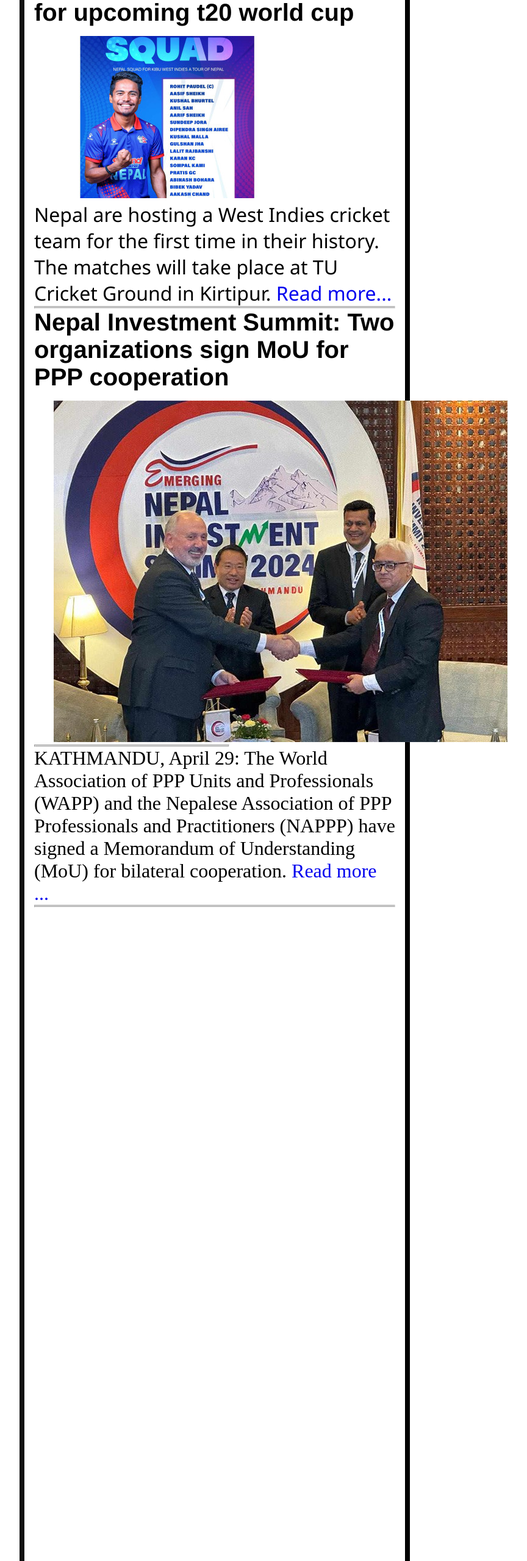
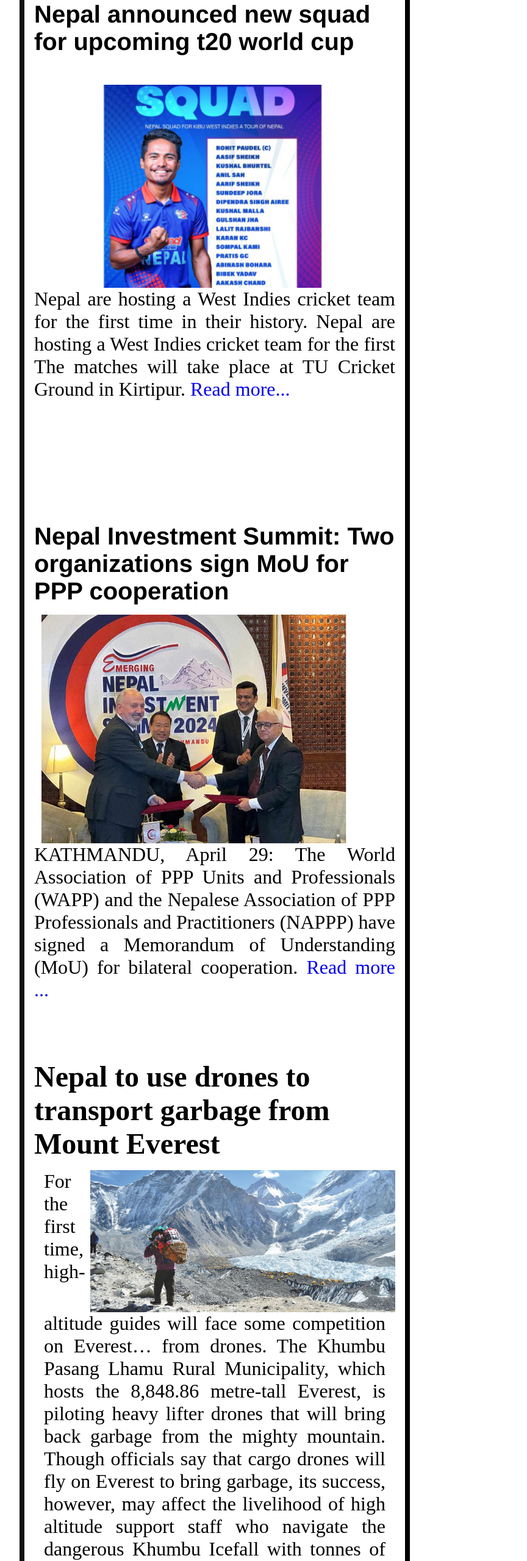
Before and after one commit to poudelpradeep72/Clone-newspaper, a plain HTML site: page index.html in a window 1280 px wide. Shown: the part 211-2771 px from the top of the page at 61% size, without its empty margins (288-1152 px from the left). Drawn offline with Linux system fonts and the light colour scheme.

Commit message:
Change in photo aligment and change color

```diff
--- a/assets/css/finance.css
+++ b/assets/css/finance.css
@@ -23,12 +23,19 @@ h1{
     font-family: 'Gill Sans', 'Gill Sans MT', Calibri, 'Trebuchet MS', sans-serif;
 }
 
+img{
+    width: 1000px;
+    border-radius: 1rem;
+}
+
 .second_part{
     font-size: 2em;
 }
 
 .article_news{
     font-size: 2em;
+    text-align: justify;
+    margin:1em 1em 1.50em 1em ;
 }
 
 .linked{
--- a/assets/css/sports.css
+++ b/assets/css/sports.css
@@ -10,8 +10,6 @@ body{
     margin: 0rem 20rem;
     border-left: 0.50em solid rgba(0, 0, 0, 0.932);
     border-right: 0.50em solid black;
-    /* padding: 1rem; */
-
 }
 
 .header_first{
@@ -22,42 +20,39 @@ a{
     text-decoration: none;
 }
 
-.home_bottom{
-    border-right: 1em;
-    /* border: 0.50em solid black; */
-    font-size: xx-large;
-
-}
-
 .heading_second{
     margin: 2rem;
     font-size: 3em;
 }
-.image_first{
-    /* outline: 0.10em solid black; */
-    /* width: 25px;
-    margin: 25px; */
-}
-
-.main_section{
-    /* border: 0.50rem solid red; */
-}
 
 .first_p{
     font-size: 1.90em;
-    text-align: left;
-}
+    text-align: justify;
+    margin: 0em 1em;
 
-.second_p{
-    font-size: 1.90em;
-    text-align: left;
-}
-
-.third_p{
-    font-size: 1.90em;
-    text-align: left;
 }
 
 .second_photo{
     align-items: center;
 }
+
+img{
+    float: left;
+    border-radius: 2em;
+    margin: 1em;
+}
+
+.section_article{
+    font-size: 2em;
+    font-family: 'Gill Sans', 'Gill Sans MT', Calibri, 'Trebuchet MS', sans-serif;
+    text-align: justify;
+    margin: 1em;
+}
+
+.home_bottom{
+    /* border-right: 1em;
+    border: 0.50rem solid black;
+    border-left: 2rem; */
+    font-size: xx-large;
+
+}
--- a/assets/css/style.css
+++ b/assets/css/style.css
@@ -11,6 +11,7 @@ body{
     border-left: 0.50em solid rgba(0, 0, 0, 0.932);
     border-right: 0.50em solid black;
     padding: 1rem;
+    /* font-family: 'Times New Roman', Times, serif; */
 
 }
 
@@ -50,6 +51,10 @@ h1{
     margin: 2rem;
 }
 
+h2{
+    margin: 2em 0em 0em 0em;
+    font-size: 3em;
+}
 .main_part{
     font-family: 'Segoe UI', Tahoma, Geneva, Verdana, sans-serif;
 }
@@ -61,7 +66,12 @@ h1{
 
 .second_p{
     font-size: 2em;
-    float: right;
+    text-align: justify;
+    margin: 1em;
+}
+
+img{
+    float: left;
 }
 
 .investment_photo{
@@ -69,14 +79,42 @@ h1{
 }
 
 img{
-    margin: 1rem 0 0 2rem;
+    margin: 1rem 0 0 0;
+    width: 500px;
+    float: right;
 }
 
 .header_second{
     font-size: 2.50em;
     font-family: 'Franklin Gothic Medium', 'Arial Narrow', Arial, sans-serifs;
+    margin: 5em 0em 0em 0em;
+}
+
+.main_section{
+    font-size: 2em;
+    text-align: justify;
 }
 
 .article_first{
     font-size: 2em;
+    text-align: justify;
 }
+
+.third_article{
+    font-size: 2em;
+    text-align: justify;
+    /* float: left; */
+    margin: 1rem 1rem 1rem 1rem;
+}
+.float_class{
+    float: left;
+}
+
+.investment_photo{
+    margin-left: 12em;
+
+}
+
+/* .mountain_photo{
+    float: justify;
+} */
--- a/index.html
+++ b/index.html
@@ -16,7 +16,7 @@
 <!-- HEADER START -->
     <header>
         <!-- H1 TAG START -->
-        <h1 class="heading_first">
+        <!-- <h1 class="heading_first">  -->
 
 
             <!-- <figure>
@@ -24,20 +24,20 @@
             </figure> -->
 
 
-        </h1>
+        <!-- </h1> -->
         <!-- NAV SECTION START -->
         <nav>
             <!-- UL SECTION START -->
             <ul class="list_item">
+
                 <!-- LI SECTION START -->
                 <li><a href="#">Home</a></li>
-                <!-- <li><a href="./top-stories.html">Top-Stories</a></li> -->
                 <li><a href="./finance.html">Finance</a></li>
-                <!-- <li><a href="#">Current Affairs</a></li> -->
                 <li><a href="./sports.html">Sports</a></li>
                 <li><a href="#">About-Us</a></li>
                 <li><a href="./contact.html">Contact-Us</a></li>
                 <!-- END OF LI SECTION  -->
+
             </ul>
             <!-- END OF UL SECTION-->
         </nav>
@@ -45,24 +45,23 @@
     </header>
     <!-- END OF HEADER SECTION -->
     <main>
+<!-- ARTICLE FIRST -->
 
-            <div class="main_part">
-            <section class="main_section">
+
     <h2 class="header_first"> Nepal announced new squad for upcoming t20 world cup</h2>
+    <p class="second_p">
                     <img src="./assets/images/cricket_squad.jpg" alt="cricket_squad">
                         <!-- <figcaption>T20 world cup</figcaption> -->
 
-                <p class="second_p">
-                    Nepal are hosting a West Indies cricket team for the first time in their history. The matches will take place at TU Cricket Ground in Kirtipur. <a href="./sports.html">Read more...</a>
+                        <!-- <p class="second_p"> -->
+                        <section class="main_section">
+                         Nepal are hosting a West Indies cricket team for the first time in their history.
+                         Nepal are hosting a West Indies cricket team for the first  The matches will take place at TU Cricket Ground in Kirtipur. <a href="./sports.html">Read more...</a>
+                        </section>
+
     </p>
 
-            </section>
-        </div>
-        <hr/>
-        <hr/>
-
-
-        <!-- 7 Place in nepal you should visited -->
+<!-- ARTICLE SECOND -->
 
         <div>
             <h2 class="header_second">
@@ -70,21 +69,43 @@
             </h2>
             <figure class="investment_photo">
             <img src="./assets/images/nepal_investment.jpg" alt="nepal_investment">
-            <fieldset></fieldset>
+            <!-- <fieldset></fieldset> -->
             </figure>
 
-            <article class="article_first">
-                <section>KATHMANDU, April 29:  The World Association of PPP Units and Professionals (WAPP) and the Nepalese Association of PPP Professionals and Practitioners (NAPPP) have signed a Memorandum of Understanding (MoU) for bilateral cooperation.  <a href="./finance.html">Read more ...</a>
+            <article>
+                <section class="article_first">KATHMANDU, April 29:  The World Association of PPP Units and Professionals (WAPP) and the Nepalese Association of PPP Professionals and Practitioners (NAPPP) have signed a Memorandum of Understanding (MoU) for bilateral cooperation.
+                     <a href="./finance.html">Read more ...</a>
 
                 </section>
             </article>
         </div>
 
-        <hr/>
-        <hr/>
+        <div>
+            <h2>
+                Nepal to use drones to transport garbage from Mount Everest
+            </h2>
+
+            <article>
+                <section>
+
+                </section>
+            </article>
+            <figure class="mountain_photo">
+                <img src="./assets/images/mountain.jpg" alt="mountain_photo" type="mountain">
+            </figure>
+
+            <article>
+                <section class="third_article">
+                    For the first time, high-altitude guides will face some competition on Everest… from drones.
+
+                    The Khumbu Pasang Lhamu Rural Municipality, which hosts the 8,848.86 metre-tall Everest, is piloting heavy lifter drones that will bring back garbage from the mighty mountain.
+
+                    Though officials say that cargo drones will fly on Everest to bring garbage, its success, however, may affect the livelihood of high altitude support staff who navigate the dangerous Khumbu Icefall with tonnes of loads on their backs.
+
+                    “It's a test. The success means we will use drones in a full-fledged manner to bring garbage from up to 6,500 metres of Camp II, next season,” said Jagat Prasad Bhusal, chief administrative officer of the rural municipality. “We, however, have not discussed whether drones can be used to transport supplies and logistics to Camp II to reduce casualties on the notorious Khumbu Icefall.”
+                </section>
+            </article>
+        </div>
     </main>
-    <footer>
-
-    </footer>
 </body>
 </html>
```
Also changed, not shown: assets/css/contact.css (+30 -0 lines), contact.html (+22 -4 lines), finance.html (+23 -9 lines), sports.html (+22 -11 lines), assets/images/mountain.jpg (added). Lines whose indentation alone changed are shown as unchanged.
